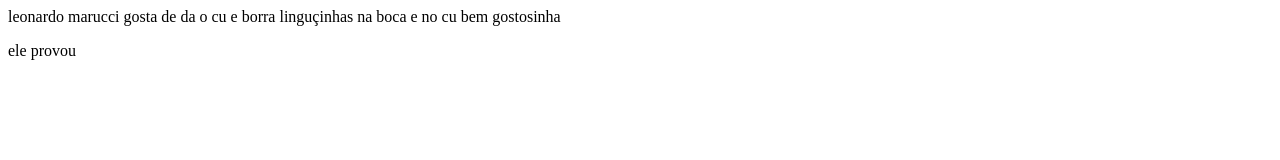
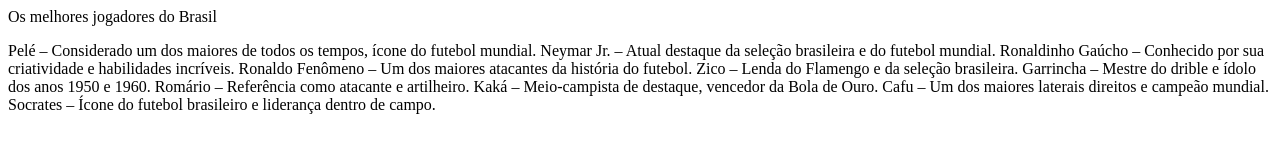
Before and after one commit to pedro-eduardo0/pedro-eduardo, a plain HTML site: page index.html in a window 1280 px wide. Drawn offline with Linux system fonts and the light colour scheme.

Commit message:
pedro jogo

```diff
--- a/index.html
+++ b/index.html
@@ -7,7 +7,16 @@
     <title>text</title>
 </head>
 <body>
-    <h>leonardo marucci gosta  de da o cu e borra linguçinhas na boca e no cu bem gostosinha</h>
-    <p>ele provou</p>
+    <h>Os melhores jogadores do Brasil</h>
+    <p>Pelé – Considerado um dos maiores de todos os tempos, ícone do futebol mundial.
+Neymar Jr. – Atual destaque da seleção brasileira e do futebol mundial.
+Ronaldinho Gaúcho – Conhecido por sua criatividade e habilidades incríveis.
+Ronaldo Fenômeno – Um dos maiores atacantes da história do futebol.
+Zico – Lenda do Flamengo e da seleção brasileira.
+Garrincha – Mestre do drible e ídolo dos anos 1950 e 1960.
+Romário – Referência como atacante e artilheiro.
+Kaká – Meio-campista de destaque, vencedor da Bola de Ouro.
+Cafu – Um dos maiores laterais direitos e campeão mundial.
+Socrates – Ícone do futebol brasileiro e liderança dentro de campo.</p>
 </body>
 </html>
```
